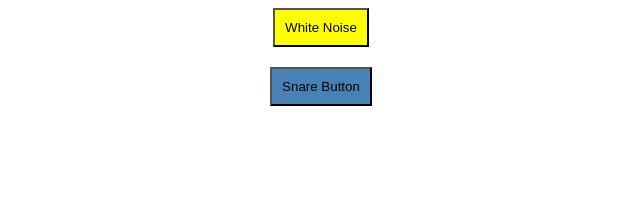
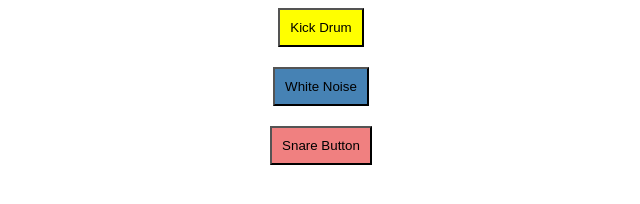
Before and after one commit to kaseyknudsen/web-audio-api, a plain HTML site: page web-audio.html in a window 1280 px wide. Both pictures are taken after a click on the button "White Noise". Shown: the whole page, without its empty margins (319-959 px from the left). Drawn offline with Linux system fonts and the light colour scheme.

Commit message:
added kick drum button that plays middle C

```diff
--- a/web-audio.css
+++ b/web-audio.css
@@ -15,3 +15,8 @@
     background-color: steelblue;
     padding: 10px;
 }
+.buttonClass:nth-child(3) {
+    margin-bottom: 20px;
+    background-color: lightcoral;
+    padding: 10px;
+}
--- a/web-audio.js
+++ b/web-audio.js
@@ -22,31 +22,50 @@ for (let i = 0; i < buffer.length; i++) {
   channelData[i] = Math.random() * 2 - 1;
 }
 
+//create VOLUME
 /* connect this audio node to another audio node, including the destination node, which represents the speakers on user's computer*/
 //we need a gain node to control the volume
 const primaryGainControl = audioContext.createGain();
 //0.05 decreases the volume because it's less than 1
 primaryGainControl.gain.setValueAtTime(0.05, 0);
 
+//create FILTERS
+
+//snare drum
 primaryGainControl.connect(audioContext.destination);
 const snareFilter = audioContext.createBiquadFilter();
 snareFilter.type = "highpass";
 //frequency that cuts off the noise
 snareFilter.frequency.value = 1500;
-snareFilter.connect(primaryGainControl);
 
-const createButton = (text, source) => {
+//kick drum
+const kickDrum = document.createElement("button");
+root.appendChild(kickDrum);
+kickDrum.className = "buttonClass";
+kickDrum.innerText = "Kick Drum";
+kickDrum.addEventListener("click", () => {
+  const kickOscillator = audioContext.createOscillator();
+  //261.6 is middle C
+  kickOscillator.frequency.setValueAtTime(261.6, 0);
+  kickOscillator.connect(primaryGainControl);
+  kickOscillator.start();
+  kickOscillator.stop(audioContext.currentTime + 1);
+});
+
+//create BUTTONS
+const createButton = (text, filter) => {
   const button = document.createElement("button");
   root.appendChild(button);
   const buttonText = document.createTextNode(text);
   button.appendChild(buttonText);
   button.className = "buttonClass";
-  button.addEventListener("click", (filter) => {
+  button.addEventListener("click", () => {
     /* we need to create a buffer source, which is an audio node that takes our buffer and handles playing it for us*/
-    const whiteNoiseSource = audioContext.createBufferSource();
-    whiteNoiseSource.buffer = buffer;
-    whiteNoiseSource.connect(source);
-    whiteNoiseSource.start();
+    const source = audioContext.createBufferSource();
+    source.buffer = buffer;
+    source.connect(filter);
+    filter.connect(primaryGainControl);
+    source.start();
   });
   return button;
 };
```
